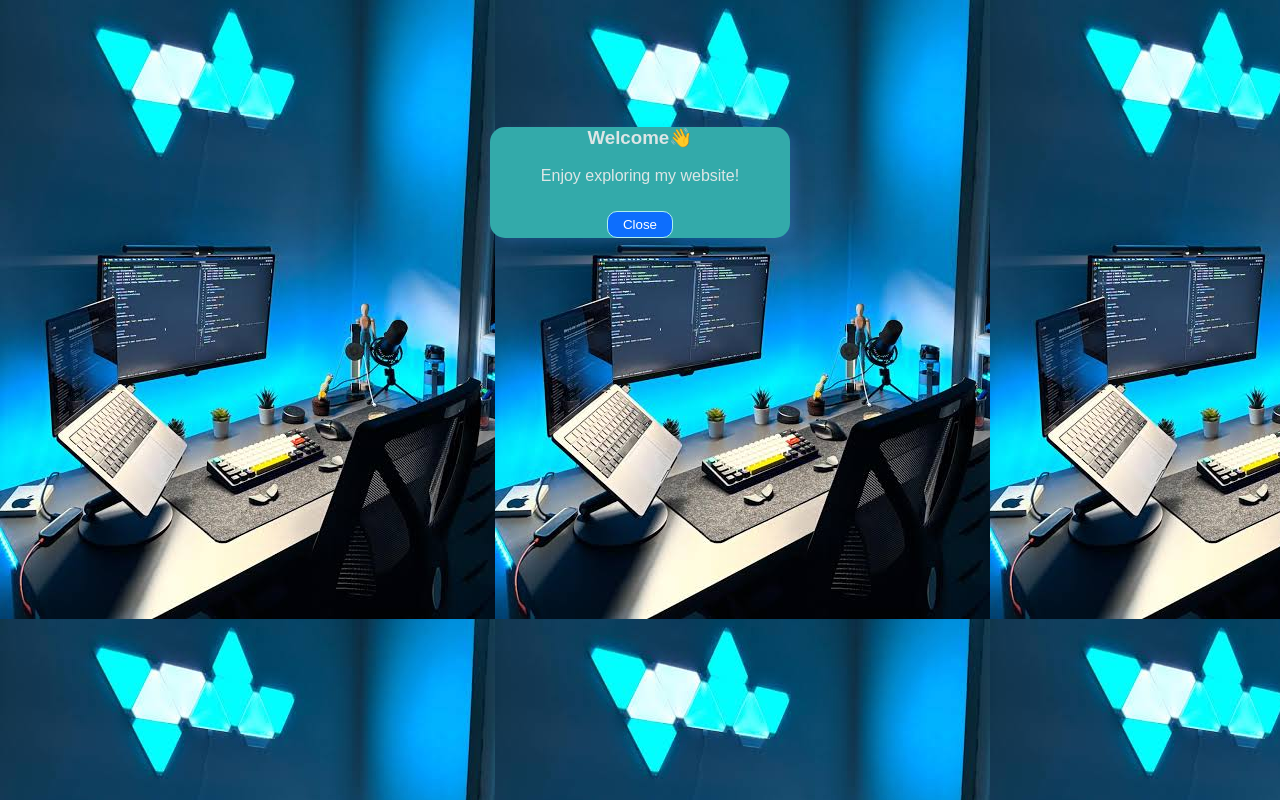
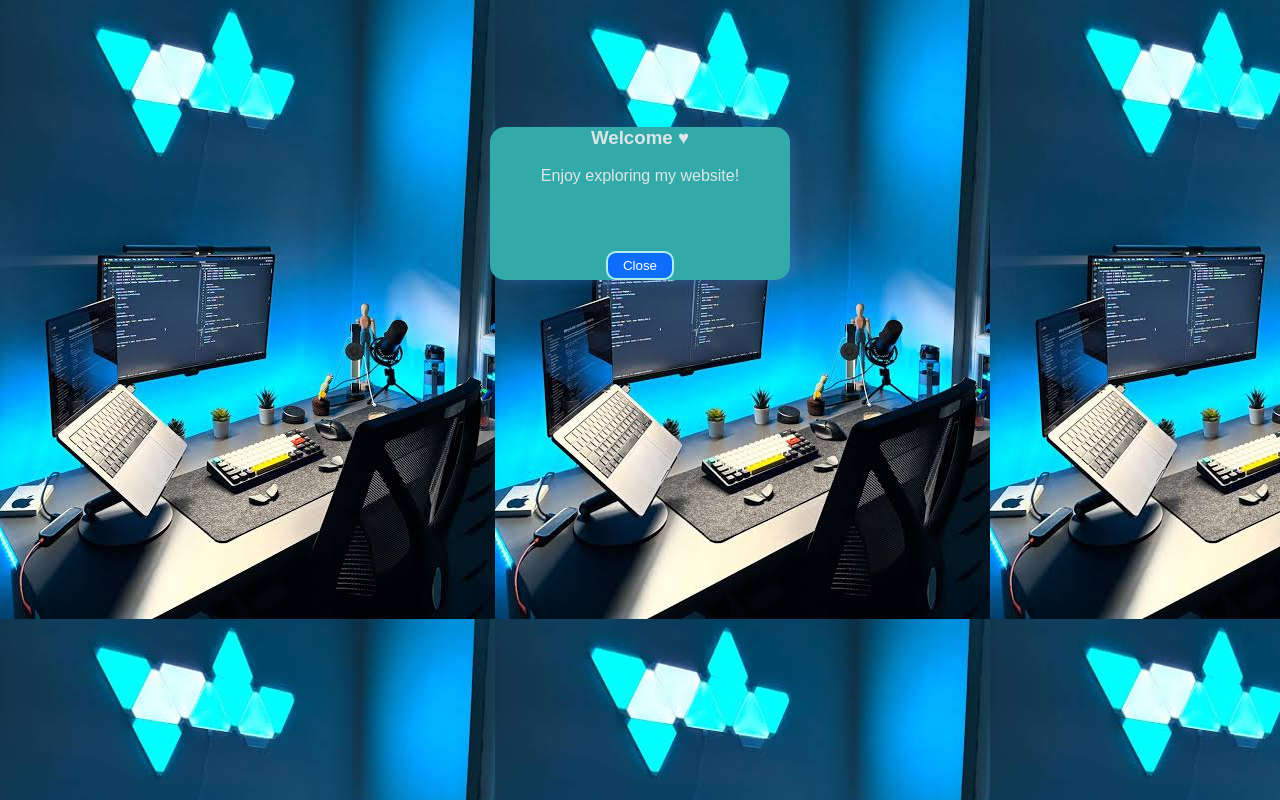
Before and after one commit to francisayumejoseph/My-website-, a plain HTML site: page home.html in a window 1280 px wide. Drawn offline with Linux system fonts and the light colour scheme.

Commit message:
Add files via upload

```diff
--- a/home.html
+++ b/home.html
@@ -3,6 +3,7 @@
 <head>
   <title>Francis Ayume Joseph</title>
    <link rel="shortcut icon" href="profile.jpg" type="image/x-icon">
+   <link rel="stylesheet" href="https://cdnjs.cloudflare.com/ajax/libs/font-awesome/5.15.4/css/all.min.css">
   <style>
     body {
       font-family: Arial, sans-serif;
@@ -31,10 +32,10 @@
     }
 
     button {
-      margin-top: 10px;
+      margin-top: 50px;
       background: #0d6efd;
       color: white;
-      border:1px solid paleturquoise;
+      border: 2px solid paleturquoise;
       padding: 5px 15px;
       border-radius: 10px;
       cursor: context-menu;
@@ -43,7 +44,7 @@
 </head>
 <body>
   <div id="Box">
-    <h3>Welcome👋</h3>
+    <h3>Welcome  &hearts;</h3>
     <p>Enjoy exploring my website!</p>
    <a href="index.html"><button onclick="closeBox()">Close</button></a>
   </div>
@@ -59,6 +60,5 @@
       document.getElementById("Box").style.display = "none";
     }
   </script>
-
 </body>
 </html>
```
